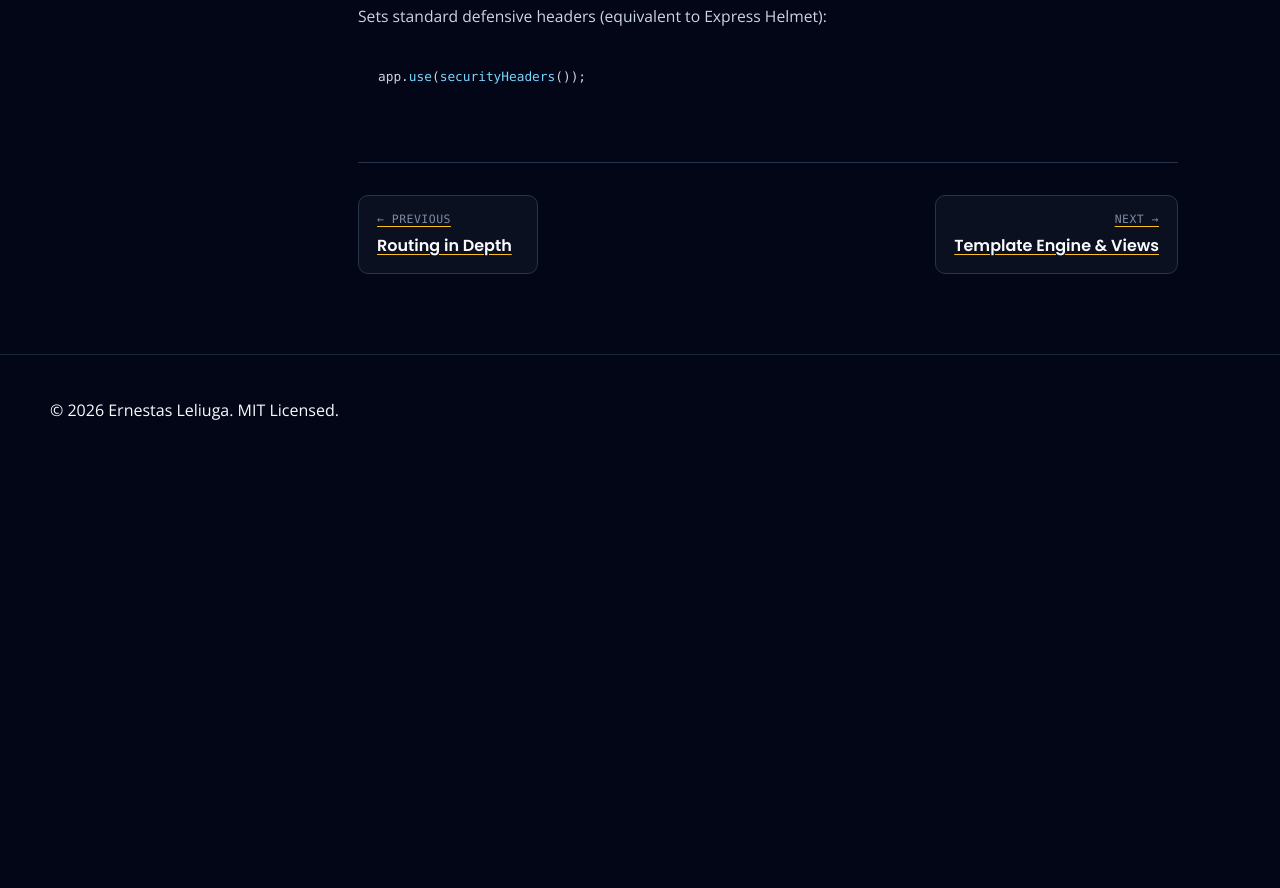
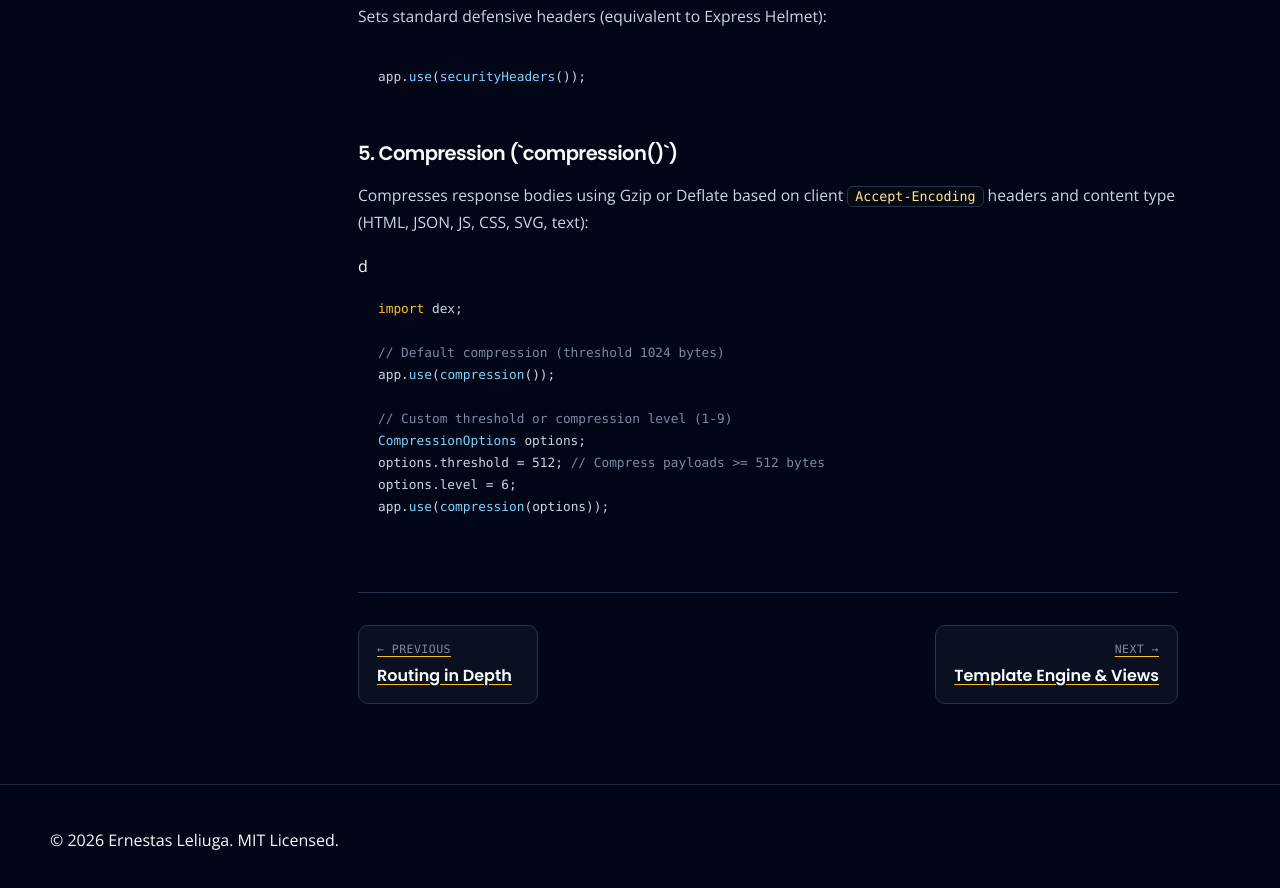
Before and after one commit to ernlel/dex, a plain HTML site: page docs/guide/middleware.html in a window 1280 px wide. Shown: the part 2044-2932 px from the top of the page. Before the commit the page ends 2526 px from the top, so only its background shows below. Drawn offline with nearby package versions, Linux system fonts and the light colour scheme.

Commit message:
feat: add response compression middleware (gzip/deflate) and update middleware guide

```diff
--- a/docs/guide/middleware.html
+++ b/docs/guide/middleware.html
@@ -193,6 +193,24 @@ app.<span class="tok-fn">use</span>(<span class="tok-fn">cors</span>(options));<
                 <pre class="code"><code>app.<span class="tok-fn">use</span>(<span class="tok-fn">securityHeaders</span>());</code></pre>
             </div>
 
+            <h3>5. Compression (`compression()`)</h3>
+            <p>
+                Compresses response bodies using Gzip or Deflate based on client <code>Accept-Encoding</code> headers and content type (HTML, JSON, JS, CSS, SVG, text):
+            </p>
+            <div class="code-frame">
+                <div class="code-header"><span class="code-lang">d</span></div>
+                <pre class="code"><code><span class="tok-kw">import</span> dex;
+
+<span class="tok-comment">// Default compression (threshold 1024 bytes)</span>
+app.<span class="tok-fn">use</span>(<span class="tok-fn">compression</span>());
+
+<span class="tok-comment">// Custom threshold or compression level (1-9)</span>
+<span class="tok-type">CompressionOptions</span> options;
+options.threshold = 512; <span class="tok-comment">// Compress payloads &gt;= 512 bytes</span>
+options.level = 6;
+app.<span class="tok-fn">use</span>(<span class="tok-fn">compression</span>(options));</code></pre>
+            </div>
+
             <!-- Pager -->
             <nav class="docs-pager" aria-label="Docs pagination">
                 <a class="pager-btn pager-prev" href="routing.html">
```
Also changed, not shown: 6 other files.
